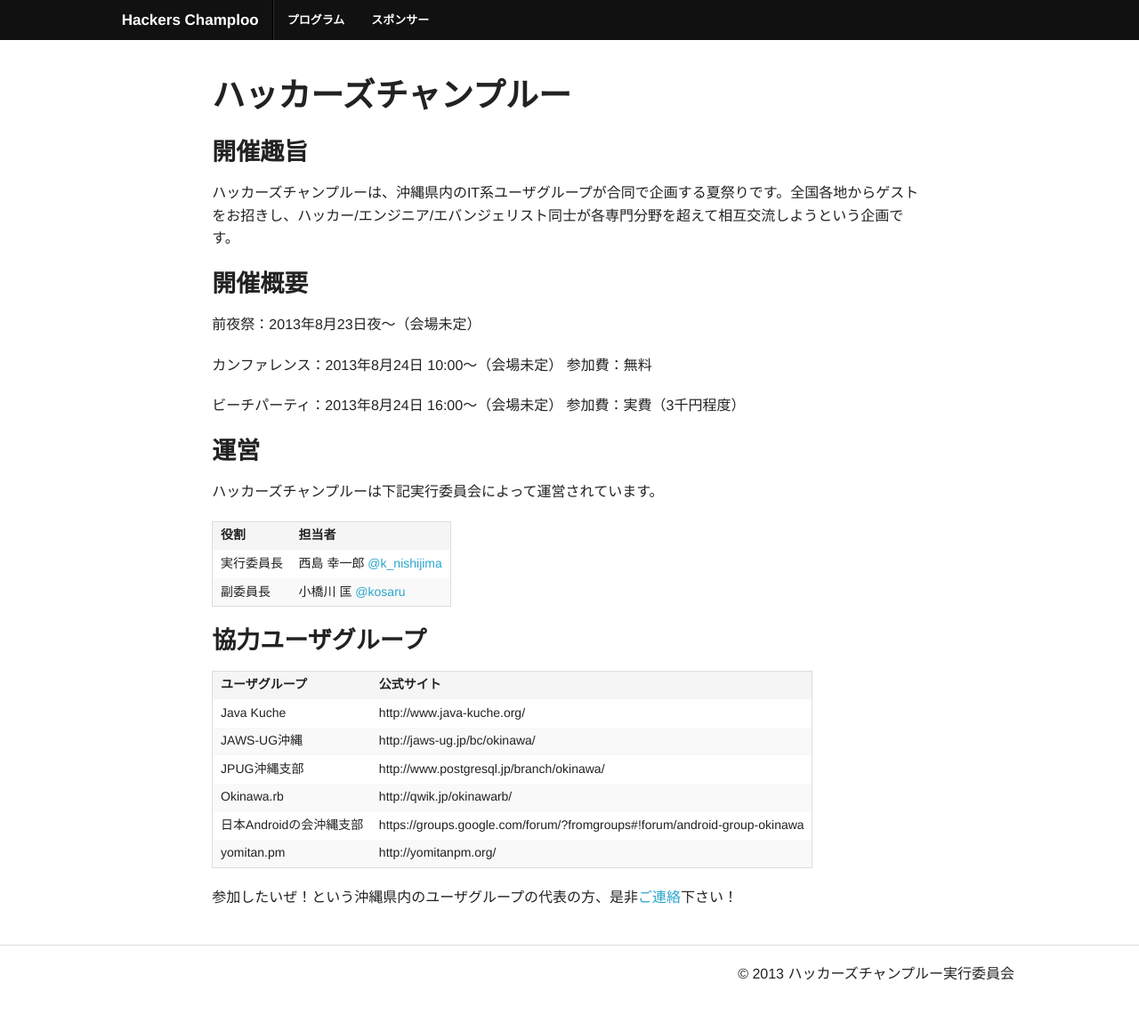
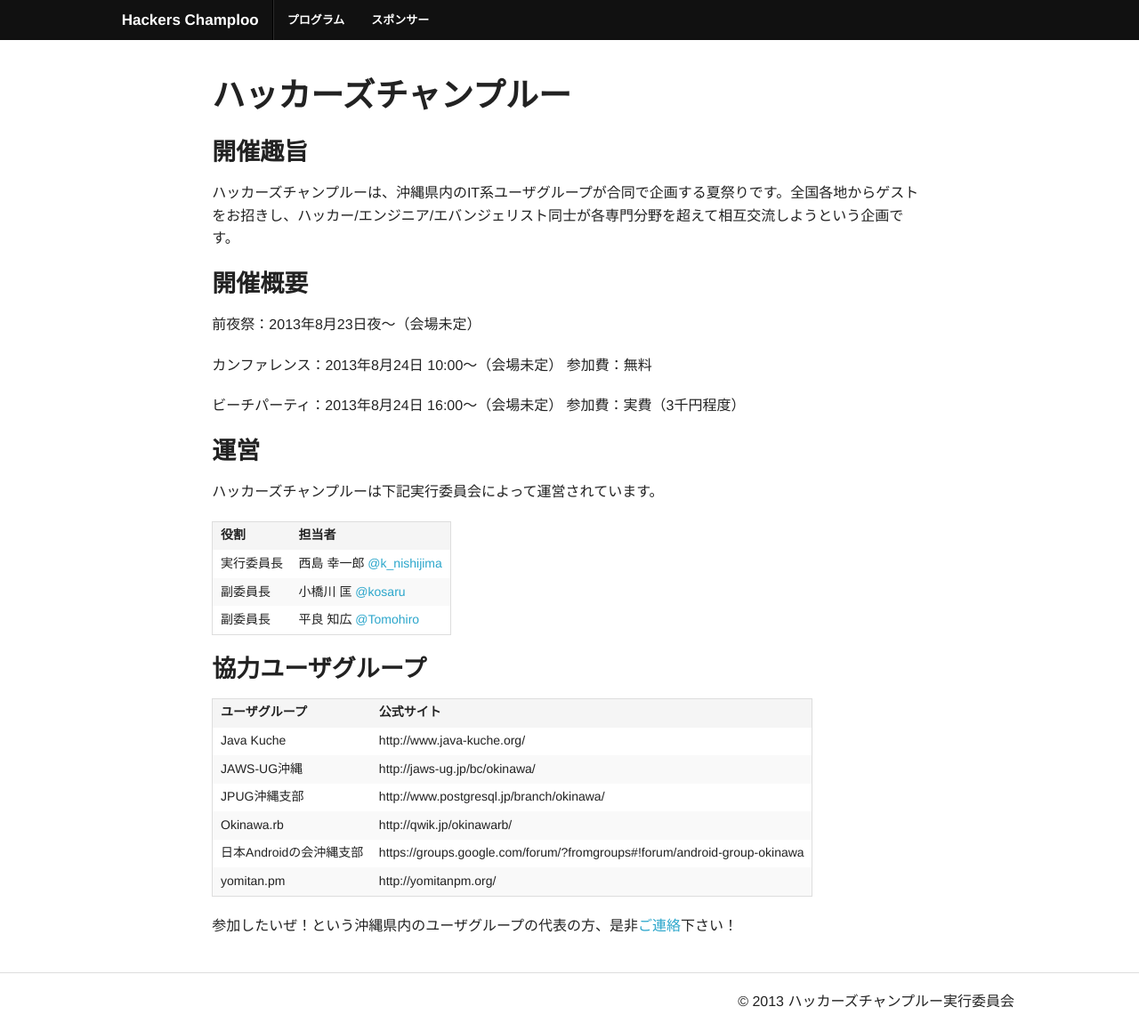
Before and after one commit to hackers-champloo/hackers-champloo.github.io, a Jekyll site: the page built from index.md, in a window 1280 px wide. Shown: the whole page at 89% size. Built offline with Jekyll 4.4.1, drawn with Linux system fonts in a browser that asks for light colours; Markdown is read by kramdown in place of the engine named in the settings; before the commit the page ends 1127 px from its top, so only the background shows below that.

Commit message:
副委員長追加

```diff
--- a/index.md
+++ b/index.md
@@ -30,6 +30,7 @@ layout: layout
 ---------- | ------------------------------------------------------------------
 実行委員長 | 西島 幸一郎 [@k_nishijima](https://twitter.com/k_nishijima)
 副委員長   | 小橋川 匡 [@kosaru](https://twitter.com/kosaru)
+副委員長   | 平良 知広 [@Tomohiro](https://twitter.com/Tomohiro)
 
 
 ### 協力ユーザグループ
```
